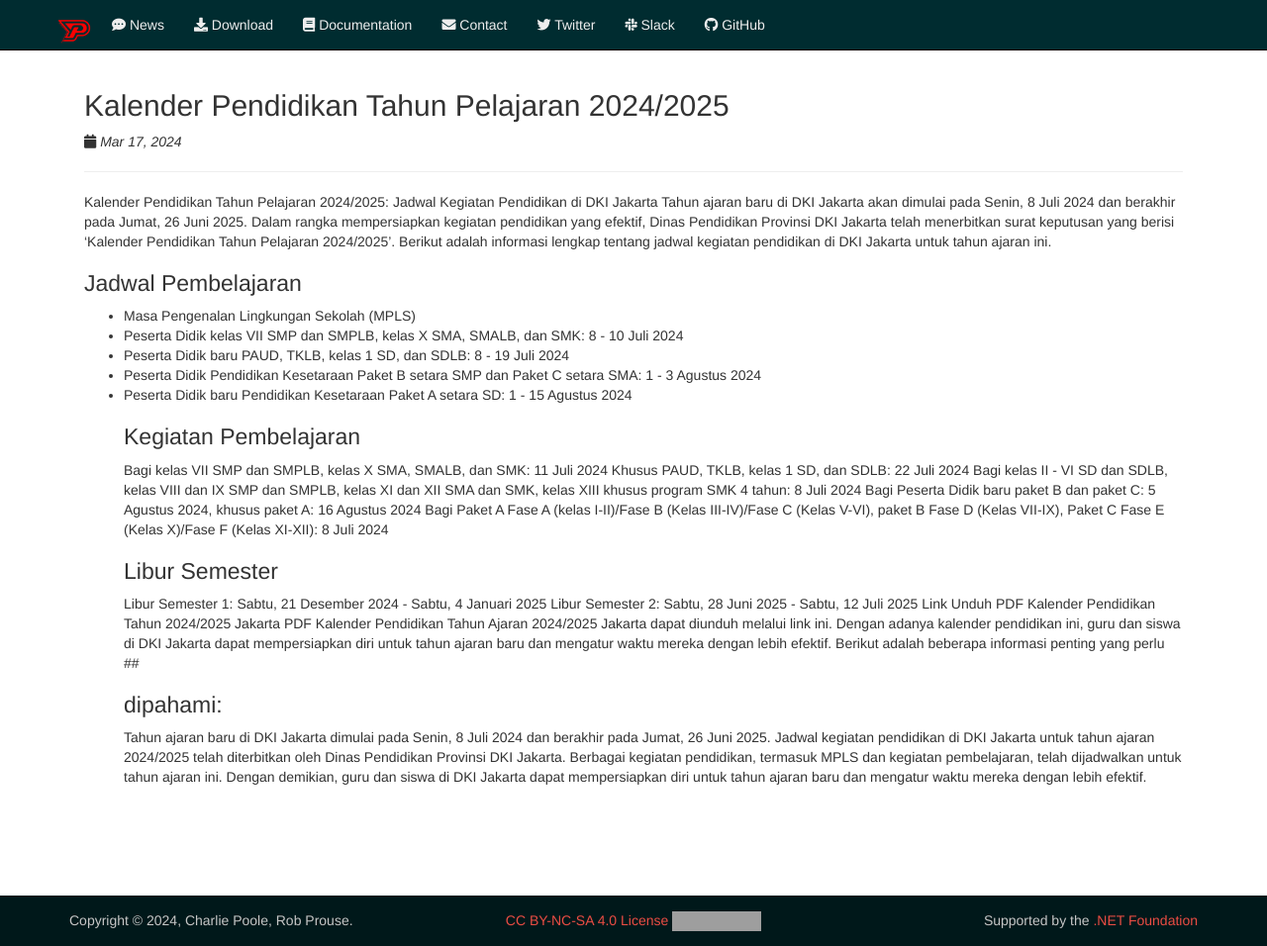
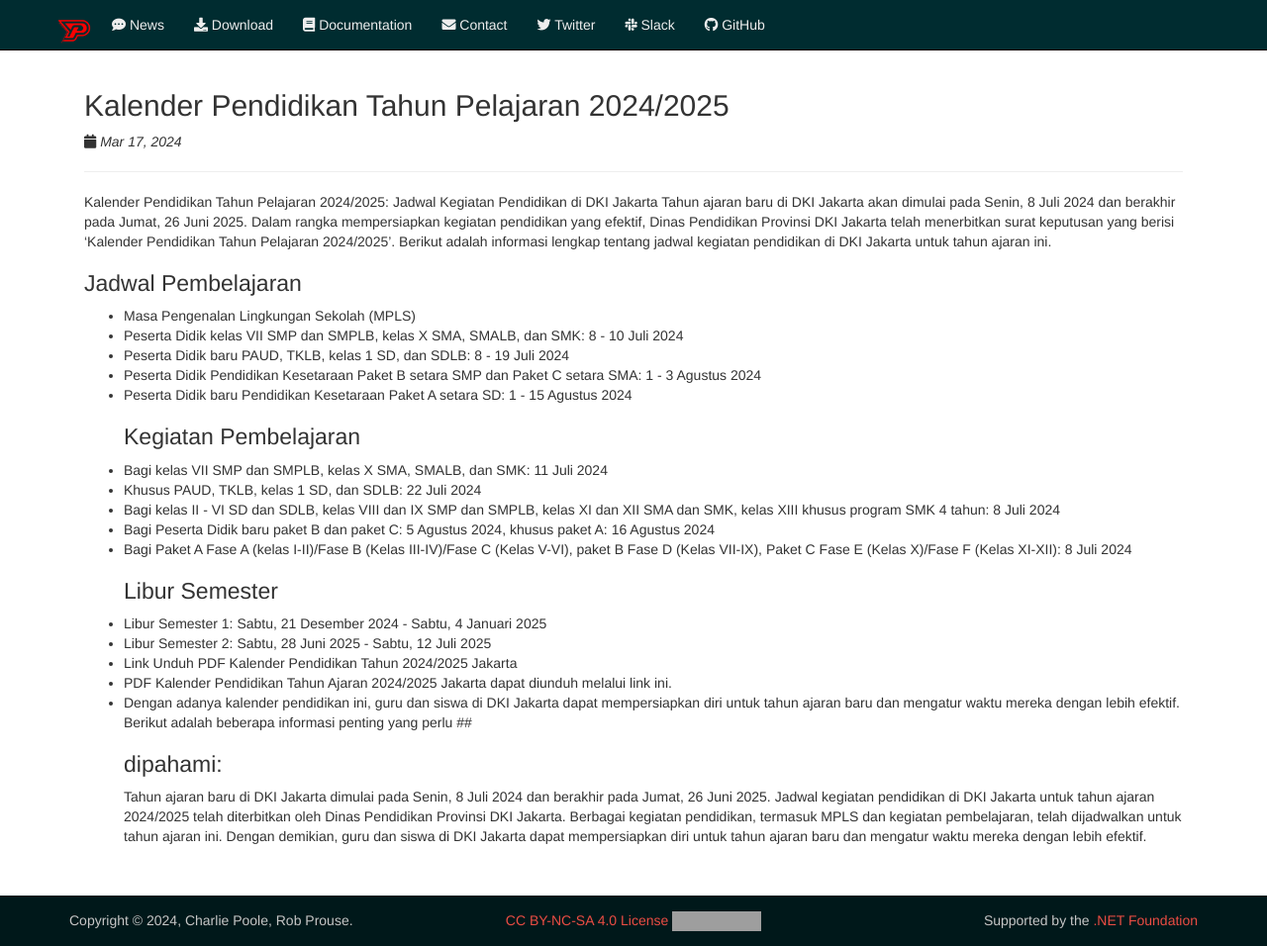
Before and after one commit to games-online-free/webtes, a Jekyll site: the page built from _posts/2024-03-17-kalender-pendidikan-tahun-pelajaran.md, in a window 1280 px wide and 956 px high. Shown: the whole window at 99% size. Built offline with Jekyll 4.4.1, drawn with Linux system fonts in a browser that asks for light colours; nearby versions of some CDN libraries; grey boxes are pictures that could not be loaded.

```diff
--- a/_posts/2024-03-17-kalender-pendidikan-tahun-pelajaran.md
+++ b/_posts/2024-03-17-kalender-pendidikan-tahun-pelajaran.md
@@ -13,17 +13,17 @@ Tahun ajaran baru di DKI Jakarta akan dimulai pada Senin, 8 Juli 2024 dan berakh
 - Peserta Didik Pendidikan Kesetaraan Paket B setara SMP dan Paket C setara SMA: 1 - 3 Agustus 2024
 - Peserta Didik baru Pendidikan Kesetaraan Paket A setara SD: 1 - 15 Agustus 2024
 ##  Kegiatan Pembelajaran
-Bagi kelas VII SMP dan SMPLB, kelas X SMA, SMALB, dan SMK: 11 Juli 2024
-Khusus PAUD, TKLB, kelas 1 SD, dan SDLB: 22 Juli 2024
-Bagi kelas II - VI SD dan SDLB, kelas VIII dan IX SMP dan SMPLB, kelas XI dan XII SMA dan SMK, kelas XIII khusus program SMK 4 tahun: 8 Juli 2024
-Bagi Peserta Didik baru paket B dan paket C: 5 Agustus 2024, khusus paket A: 16 Agustus 2024
-Bagi Paket A Fase A (kelas I-II)/Fase B (Kelas III-IV)/Fase C (Kelas V-VI), paket B Fase D (Kelas VII-IX), Paket C Fase E (Kelas X)/Fase F (Kelas XI-XII): 8 Juli 2024
+- Bagi kelas VII SMP dan SMPLB, kelas X SMA, SMALB, dan SMK: 11 Juli 2024
+- Khusus PAUD, TKLB, kelas 1 SD, dan SDLB: 22 Juli 2024
+- Bagi kelas II - VI SD dan SDLB, kelas VIII dan IX SMP dan SMPLB, kelas XI dan XII SMA dan SMK, kelas XIII khusus program SMK 4 tahun: 8 Juli 2024
+- Bagi Peserta Didik baru paket B dan paket C: 5 Agustus 2024, khusus paket A: 16 Agustus 2024
+- Bagi Paket A Fase A (kelas I-II)/Fase B (Kelas III-IV)/Fase C (Kelas V-VI), paket B Fase D (Kelas VII-IX), Paket C Fase E (Kelas X)/Fase F (Kelas XI-XII): 8 Juli 2024
 ##  Libur Semester
-Libur Semester 1: Sabtu, 21 Desember 2024 - Sabtu, 4 Januari 2025
-Libur Semester 2: Sabtu, 28 Juni 2025 - Sabtu, 12 Juli 2025
-Link Unduh PDF Kalender Pendidikan Tahun 2024/2025 Jakarta
-PDF Kalender Pendidikan Tahun Ajaran 2024/2025 Jakarta dapat diunduh melalui link ini.
-Dengan adanya kalender pendidikan ini, guru dan siswa di DKI Jakarta dapat mempersiapkan diri untuk tahun ajaran baru dan mengatur waktu mereka dengan lebih efektif. Berikut adalah beberapa informasi penting yang perlu ##
+- Libur Semester 1: Sabtu, 21 Desember 2024 - Sabtu, 4 Januari 2025
+- Libur Semester 2: Sabtu, 28 Juni 2025 - Sabtu, 12 Juli 2025
+- Link Unduh PDF Kalender Pendidikan Tahun 2024/2025 Jakarta
+- PDF Kalender Pendidikan Tahun Ajaran 2024/2025 Jakarta dapat diunduh melalui link ini.
+- Dengan adanya kalender pendidikan ini, guru dan siswa di DKI Jakarta dapat mempersiapkan diri untuk tahun ajaran baru dan mengatur waktu mereka dengan lebih efektif. Berikut adalah beberapa informasi penting yang perlu ##
 ## dipahami:
 Tahun ajaran baru di DKI Jakarta dimulai pada Senin, 8 Juli 2024 dan berakhir pada Jumat, 26 Juni 2025.
 Jadwal kegiatan pendidikan di DKI Jakarta untuk tahun ajaran 2024/2025 telah diterbitkan oleh Dinas Pendidikan Provinsi DKI Jakarta.
```
